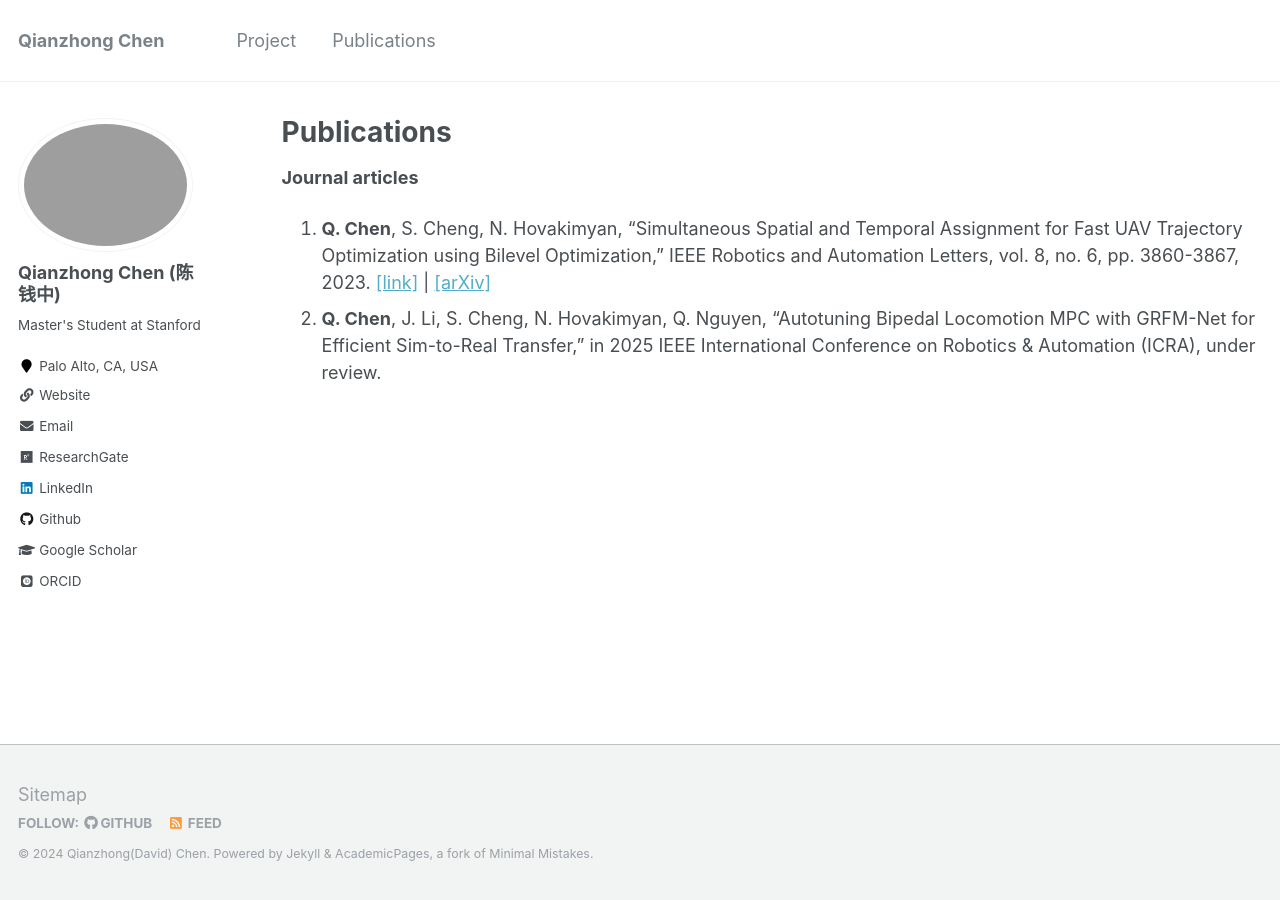
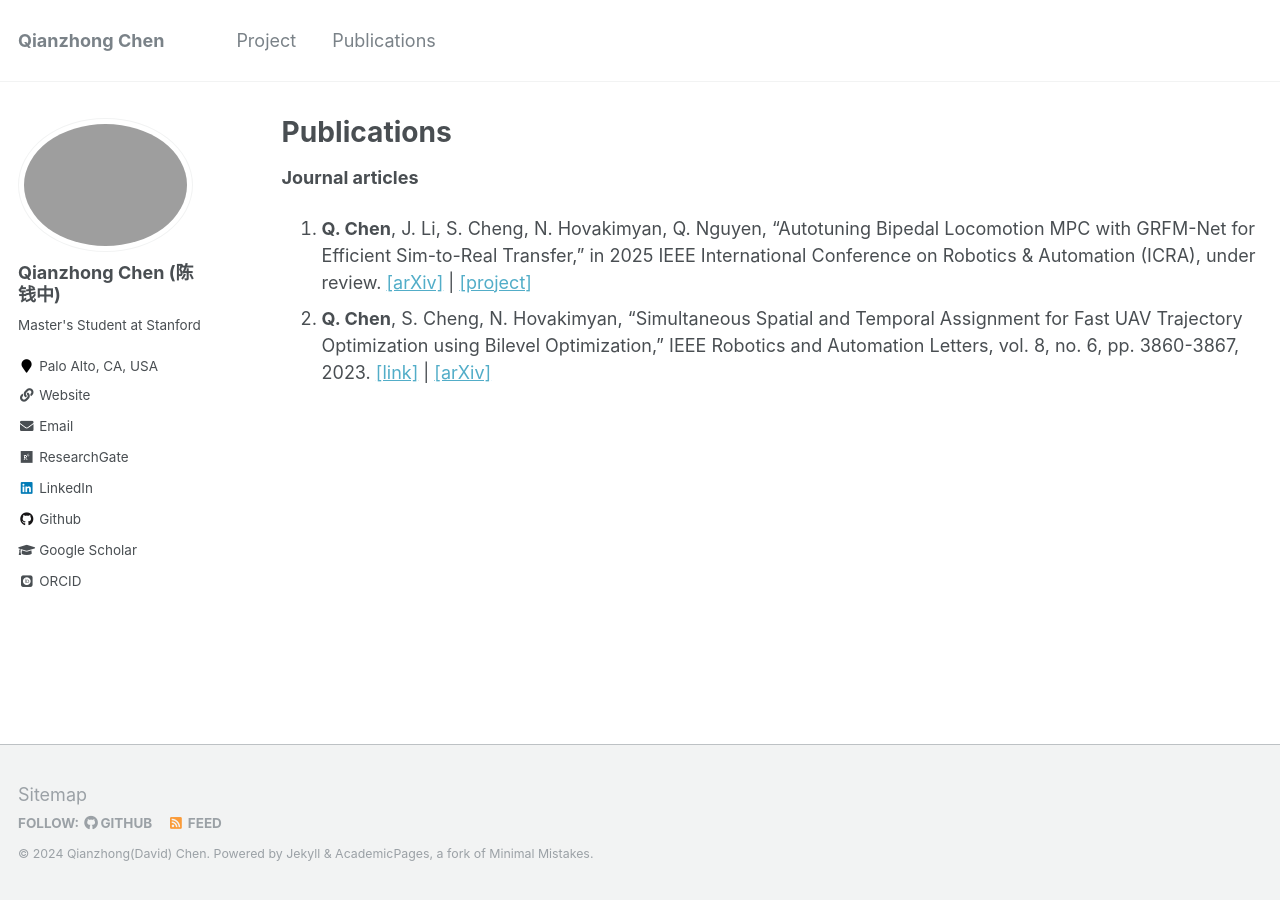
Before and after one commit to Qianzhong-Chen/Qianzhong-Chen.github.io, a Jekyll site: the page built from _pages/publications.md, in a window 1280 px wide. Built offline with Jekyll 4.4.1, drawn with Linux system fonts in a browser that asks for light colours; some web fonts are replaced.

Commit message:
update projects

```diff
--- a/_pages/publications.md
+++ b/_pages/publications.md
@@ -6,8 +6,8 @@ author_profile: true
 ---
 
 **Journal articles**
-1. **Q. Chen**, S. Cheng, N. Hovakimyan, "Simultaneous Spatial and Temporal Assignment for Fast UAV Trajectory Optimization using Bilevel Optimization," IEEE Robotics and Automation Letters, vol. 8, no. 6, pp. 3860-3867, 2023. [\[link\]](https://ieeexplore.ieee.org/document/10117594) \| [\[arXiv\]](https://arxiv.org/abs/2211.15902)
-2. **Q. Chen**, J. Li, S. Cheng, N. Hovakimyan, Q. Nguyen, “Autotuning Bipedal Locomotion MPC with GRFM-Net for Efficient Sim-to-Real Transfer,” in 2025 IEEE International Conference on Robotics & Automation (ICRA), under review.
+1. **Q. Chen**, J. Li, S. Cheng, N. Hovakimyan, Q. Nguyen, “Autotuning Bipedal Locomotion MPC with GRFM-Net for Efficient Sim-to-Real Transfer,” in 2025 IEEE International Conference on Robotics & Automation (ICRA), under review. [\[arXiv\]](https://arxiv.org/abs/2409.15710) \| [\[project\]](https://sites.google.com/view/difftune-hector/home)
+2. **Q. Chen**, S. Cheng, N. Hovakimyan, "Simultaneous Spatial and Temporal Assignment for Fast UAV Trajectory Optimization using Bilevel Optimization," IEEE Robotics and Automation Letters, vol. 8, no. 6, pp. 3860-3867, 2023. [\[link\]](https://ieeexplore.ieee.org/document/10117594) \| [\[arXiv\]](https://arxiv.org/abs/2211.15902)
 <!--
 **Conference papers**
 **Workshop papers** -->
```
Also changed, not shown: _pages/project.md (+8 -0 lines), images/HECTOR-DiffTune.png (added).
